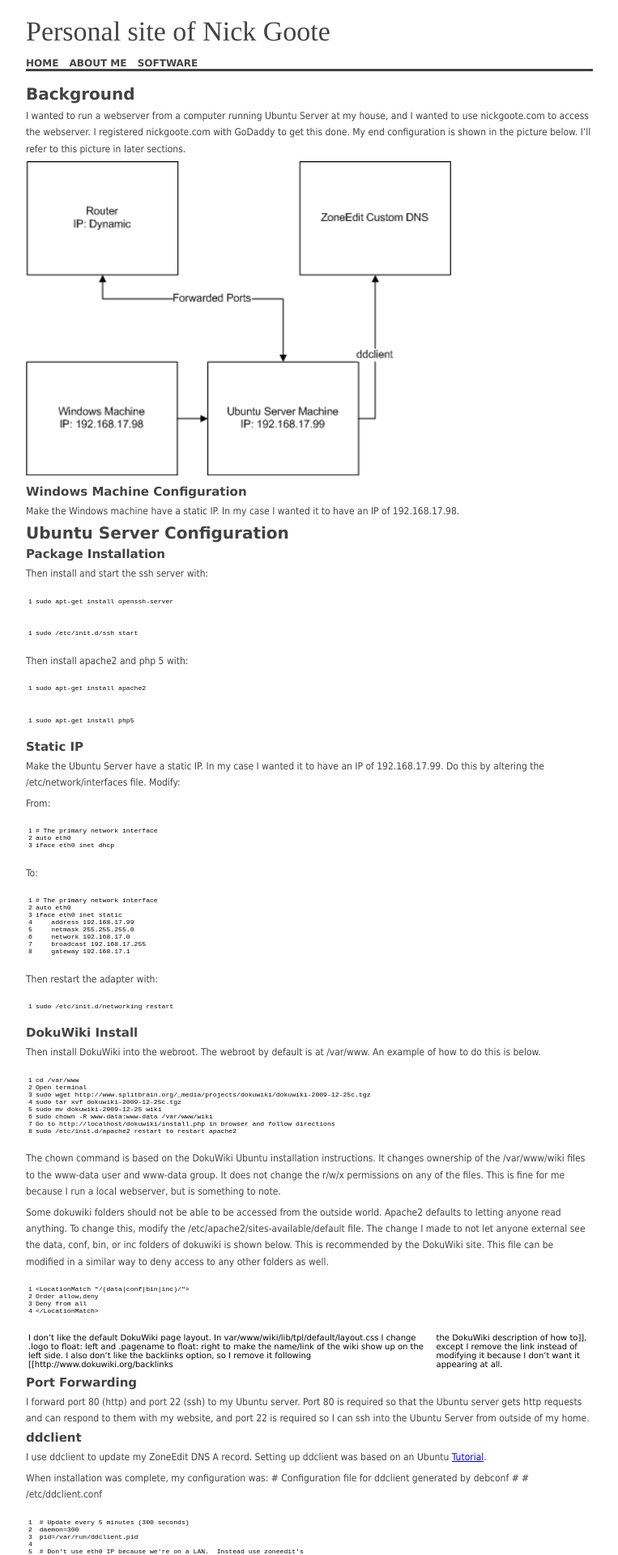
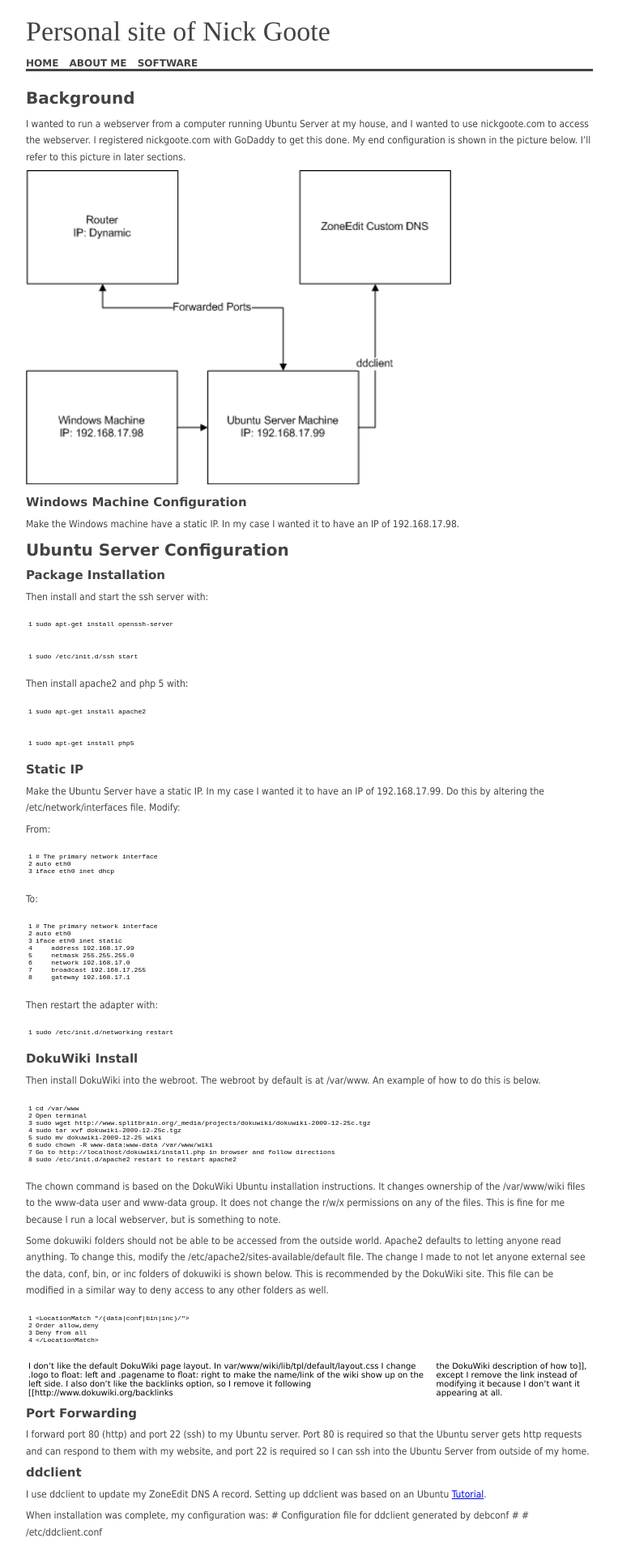
Before and after one commit to SaintNicholas/saintnicholas.github.com, a Jekyll site: the page built from about/old_server_setup/index.markdown, in a window 1280 px wide. Shown: the top 1920 px of the page at 81% size, without its empty margins (258-1021 px from the left). Built offline with Jekyll 4.4.1, drawn with Linux system fonts in a browser that asks for light colours.

Commit message:
Changing the layout.

```diff
--- a/css/css.css
+++ b/css/css.css
@@ -72,7 +72,7 @@ body
     font-family:     Tahoma;
     font-size:       1.2em;
     line-height:     170%;
-    margin:          5px 0;
+    margin:          0.5em 0;
 }
 
 h1
@@ -80,7 +80,7 @@ h1
 	margin:          0;
 	font-weight:     bold;
 	color:           #434343;
-    margin:          5px 0;
+    margin:          0.5em 0;
 }
 
 h2
@@ -88,7 +88,7 @@ h2
     margin:          0;
     font-weight:     bold;
     color:           #434343;
-    margin:          5px 0;
+    margin:          0.5em 0;
 }
 
 #footer
```
